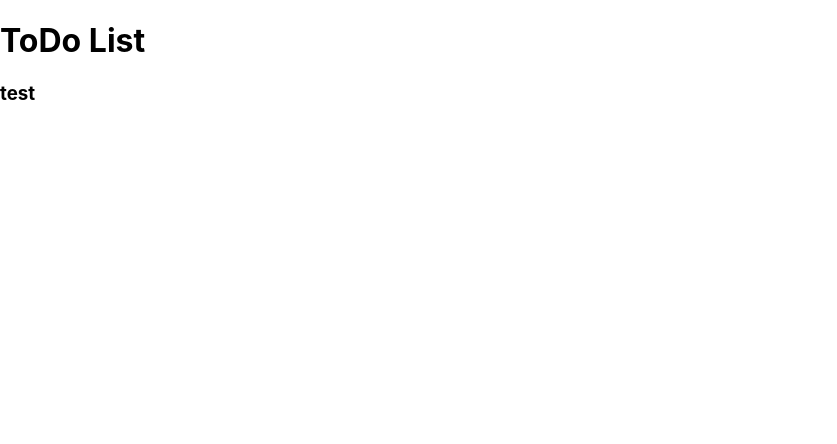
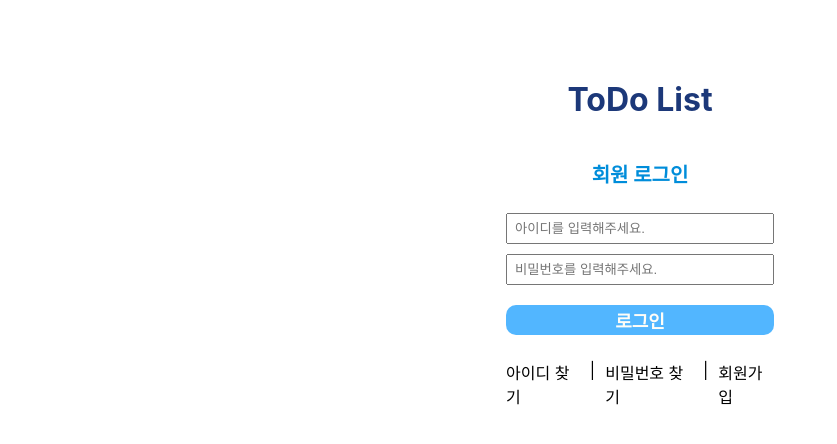
Before and after one commit to jhrogh/todo_list, a React (Create React App) app in the folder todo_front/: page / in a window 1280 px wide. Shown: the top 444 px of the page, without its empty margins (0-837 px from the left). Built offline with nearby package versions, Linux system fonts and the light colour scheme.

Commit message:
240729/front/Login.js 마크업

```diff
--- a/todo_front/package.json
+++ b/todo_front/package.json
@@ -13,7 +13,7 @@
     "web-vitals": "^2.1.4"
   },
   "scripts": {
-    "start": "react-scripts start",
+    "start": "PORT=3000 HOST=0.0.0.0 react-scripts start",
     "build": "react-scripts build",
     "test": "react-scripts test",
     "eject": "react-scripts eject"
--- /dev/null
+++ b/todo_front/src/assets/styles/HeaderStyle.css
@@ -0,0 +1,12 @@
+.container {
+  display: flex;
+  justify-content: center;
+  width: 100%;
+  font-weight: bold;
+  font-size: 32px;
+  color: #1C3879;
+}
+
+.header {
+  margin-top: 80px;
+}
--- a/todo_front/src/assets/styles/LoginStyle.css
+++ b/todo_front/src/assets/styles/LoginStyle.css
@@ -0,0 +1,59 @@
+.login-container {
+  display: flex;
+  flex-direction: column;
+  align-items: center;  /* 세로축 기준 가운데 정렬 */
+  margin-top: 40px;
+}
+
+.login-title {
+  font-weight: bold;
+  font-size: 20px;
+  color: #008DDA;
+}
+
+.login-input {
+  display: flex;
+  flex-direction: column;
+  width: 268px;
+  color: #C9C9C9;
+}
+
+.login-input input {
+  padding-left: 7px;
+  height: 25px;
+}
+
+.login-input-id {
+  margin-top: 25px;
+}
+.login-input-pw {
+  margin-top: 10px;
+}
+
+.login-button {
+  margin-top: 20px;
+  background-color: #52B6FF;
+  border-radius: 10px;
+  border: none;
+  width: 268px;
+  height: 30px;
+  font-size: 18px;
+  font-weight: bold;
+  color: #FFFDF7;
+}
+
+.login-bottom {
+  display: flex;
+  justify-content: center;
+  margin-top: 25px;
+  width: 268px;
+}
+.login-bottom-findid {
+  padding-right: 10px;
+}
+.login-bottom-findpw {
+  padding: 0 10px;
+}
+.login-bottom-join {
+  padding-left: 10px;
+}
--- a/todo_front/src/components/Header.js
+++ b/todo_front/src/components/Header.js
@@ -1,10 +1,11 @@
 import React from 'react';
+import '../assets/styles/HeaderStyle.css';
 
 function Header() {
   return (
-    <header>
-      <h1>ToDo List</h1>
-    </header>
+    <div className="container">
+      <header className='header'>ToDo List</header>
+    </div>
   );
 }
 
--- a/todo_front/src/pages/Login.js
+++ b/todo_front/src/pages/Login.js
@@ -1,8 +1,23 @@
 import React from 'react';
+import '../assets/styles/LoginStyle.css'
 
 function Login() {
   return (
-    <h3> test</h3>
+    <div className="login-container">
+      <div className="login-title">회원 로그인</div>
+      <div className='login-input'>
+        <input className='login-input-id' type='text' placeholder='아이디를 입력해주세요.' />
+        <input className='login-input-pw' type='password' placeholder='비밀번호를 입력해주세요.' />
+      </div>
+      <button className='login-button'>로그인</button>
+      <div className='login-bottom'>
+        <div className='login-bottom-findid'>아이디 찾기</div>
+        <div className='login-bottom-border1'>|</div>
+        <div className='login-bottom-findpw'>비밀번호 찾기</div>
+        <div className='login-bottom-border2'>|</div>
+        <div className='login-bottom-join'>회원가입</div>
+      </div>
+    </div>
   );
 }
 
```
Also changed, not shown: todo_front/src/assets/styles/FooterStyle.css (added).
